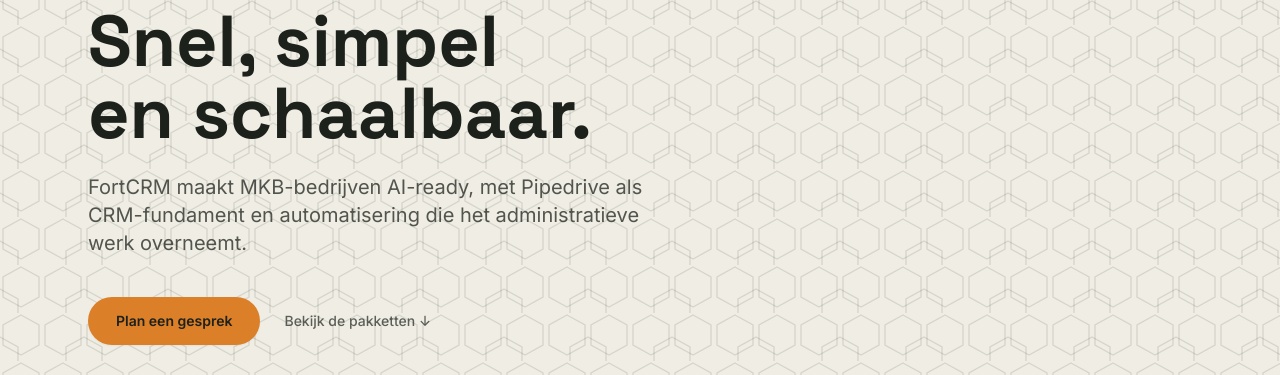
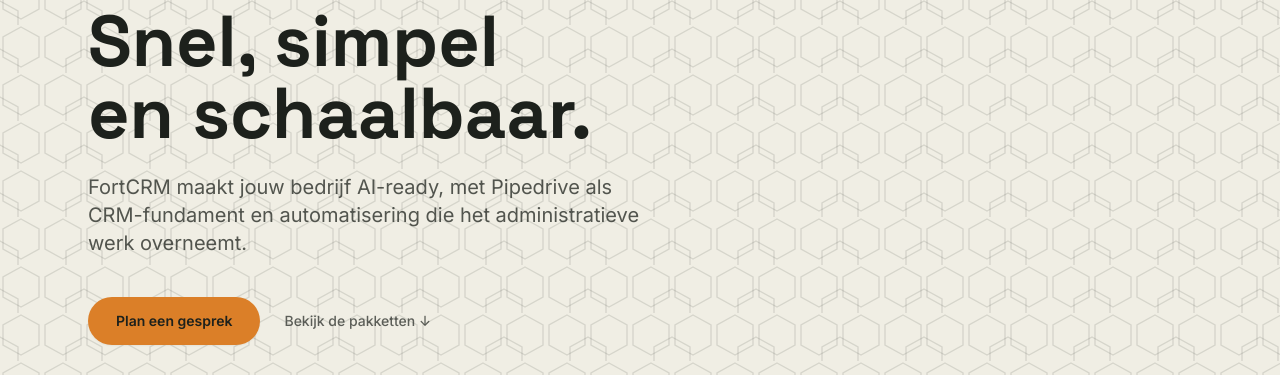
Before and after one commit to jooozt/fortcrm-website, a Jekyll site: the page built from index.html, in a window 1280 px wide and 900 px high. Shown: the part 236-611 px from the top of the window. Built offline with Jekyll 4.4.1, drawn with Linux system fonts in a browser that asks for light colours; nearby versions of some CDN libraries.

Commit message:
Mobiele nav-spacing, hero-tekst en vastgezette eerste tabelkolom
- Hamburgerknop krijgt meer ruimte t.o.v. de CTA-knop op mobiel.
- Hero-tekst "MKB-bedrijven" vervangen door "jouw bedrijf".
- Eerste kolom van de pakketten-vergelijkingstabel is nu sticky bij
  horizontaal scrollen op mobiel, met een achtergrondkleur die exact
  overeenkomt met de getinte sectie-achtergrond (geen zichtbare naad
  of scheidingslijn meer).

Co-Authored-By: Claude Sonnet 5 <noreply@anthropic.com>

```diff
--- a/_includes/nav.html
+++ b/_includes/nav.html
@@ -108,7 +108,7 @@
       <a href="{{ nav_home }}/#contact" class="btn btn-sm border-none bg-vermiljoen hover:bg-vermiljoen/90 text-inkt font-semibold normal-case rounded-full px-3.5 sm:px-5">
         {{ t_cta }}
       </a>
-      <button id="menu-toggle" aria-label="{{ t_menu_open }}" class="md:hidden flex flex-col justify-center gap-1.5 w-8 h-8 flex-shrink-0">
+      <button id="menu-toggle" aria-label="{{ t_menu_open }}" class="md:hidden flex flex-col justify-center gap-1.5 w-8 h-8 flex-shrink-0 ml-3">
         <span class="block w-6 h-0.5 bg-inkt rounded-full"></span>
         <span class="block w-6 h-0.5 bg-inkt rounded-full"></span>
         <span class="block w-6 h-0.5 bg-inkt rounded-full"></span>
--- a/index.html
+++ b/index.html
@@ -26,7 +26,7 @@ translation_url: /en/
       Snel, simpel<br>en schaalbaar.
     </h1>
     <p class="mt-6 text-lg md:text-xl text-inkt/75 max-w-xl leading-relaxed">
-      FortCRM maakt MKB-bedrijven AI-ready, met Pipedrive als CRM-fundament en automatisering die het administratieve werk overneemt.
+      FortCRM maakt jouw bedrijf AI-ready, met Pipedrive als CRM-fundament en automatisering die het administratieve werk overneemt.
     </p>
     <div class="mt-10 flex flex-wrap items-center gap-6">
       <a href="#contact" class="btn border-none bg-vermiljoen hover:bg-vermiljoen/90 text-inkt font-semibold normal-case rounded-full px-7">
@@ -200,7 +200,7 @@ translation_url: /en/
       <table class="w-full border-collapse min-w-[640px]">
         <thead>
           <tr>
-            <th class="text-left pb-6 pr-6 align-bottom font-normal text-xs text-inkt/40 leading-snug">💡 Tip: klik op een icoontje en druk op Tab</th>
+            <th class="sticky left-0 z-10 bg-[#e1e3d9] dark:bg-[#232b25] text-left pb-6 pr-6 align-bottom font-normal text-xs text-inkt/40 leading-snug">💡 Tip: klik op een icoontje en druk op Tab</th>
             <th class="pb-6 px-6 align-bottom text-center font-normal">
               <span class="block w-2.5 h-2.5 rounded-full bg-viridiaan mx-auto mb-3"></span>
               <h3 class="font-display font-semibold text-lg text-inkt">Volledig ontzorgd</h3>
@@ -221,76 +221,76 @@ translation_url: /en/
         </thead>
         <tbody>
           <tr class="border-t border-inkt/10">
-            <th scope="row" class="text-left font-normal text-inkt/80 py-4 pr-6 align-middle">Proces volledig in kaart</th>
+            <th scope="row" class="sticky left-0 z-10 bg-[#e1e3d9] dark:bg-[#232b25] text-left font-normal text-inkt/80 py-4 pr-6 align-middle">Proces volledig in kaart</th>
             <td class="text-center py-4 px-6">{% include pakket-cell.html type="yes" tooltip="Wij brengen het volledige proces in kaart, inclusief uitzonderingen en randgevallen, en optimaliseren waar nodig." %}</td>
             <td class="text-center py-4 px-6">{% include pakket-cell.html type="partial" tooltip="We brengen samen het hoofdproces scherp in kaart: de belangrijkste stappen en knelpunten, niet elke uitzondering." %}</td>
             <td class="text-center py-4 px-6">{% include pakket-cell.html type="no" tooltip="Alleen tijdens de intake helpen we het hoofdproces scherp te krijgen; de rest werk je zelf verder uit." %}</td>
           </tr>
           <tr class="border-t border-inkt/10">
-            <th scope="row" class="text-left font-normal text-inkt/80 py-4 pr-6 align-middle">Pipedrive-inrichting voor de hele organisatie</th>
+            <th scope="row" class="sticky left-0 z-10 bg-[#e1e3d9] dark:bg-[#232b25] text-left font-normal text-inkt/80 py-4 pr-6 align-middle">Pipedrive-inrichting voor de hele organisatie</th>
             <td class="text-center py-4 px-6">{% include pakket-cell.html type="yes" tooltip="Wij richten alle pipelines, custom fields, rapportages en gebruikersrollen in, afgestemd op je hele organisatie. Inclusief migratie van je bestaande data." %}</td>
             <td class="text-center py-4 px-6">{% include pakket-cell.html type="partial" tooltip="We richten samen de kernpipeline(s), custom fields en basisrapportages in, inclusief migratie van je bestaande data. Jouw team leert het zelf uitbreiden." %}</td>
             <td class="text-center py-4 px-6">{% include pakket-cell.html type="no" tooltip="Wij zetten één pipeline neer met de essentiële velden en een startrapportage, als fundament om op te bouwen. Migratie van bestaande data doe je zelf." %}</td>
           </tr>
           <tr class="border-t border-inkt/10">
-            <th scope="row" class="text-left font-normal text-inkt/80 py-4 pr-6 align-middle">Systeemintegraties</th>
+            <th scope="row" class="sticky left-0 z-10 bg-[#e1e3d9] dark:bg-[#232b25] text-left font-normal text-inkt/80 py-4 pr-6 align-middle">Systeemintegraties</th>
             <td class="text-center py-4 px-6">{% include pakket-cell.html type="yes" tooltip="Wij koppelen je CRM aan bestaande systemen, zodat er geen eilandjes ontstaan." %}</td>
             <td class="text-center py-4 px-6">{% include pakket-cell.html type="partial" tooltip="We zetten samen de belangrijkste koppeling(en) op. Verdere integraties bouw je later zelf uit." %}</td>
             <td class="text-center py-4 px-6">{% include pakket-cell.html type="no" tooltip="Niet inbegrepen; je regelt systeemintegraties zelf, eventueel los af te nemen." %}</td>
           </tr>
           <tr class="border-t border-inkt/10">
-            <th scope="row" class="text-left font-normal text-inkt/80 py-4 pr-6 align-middle">Wij beheren het CRM na livegang</th>
+            <th scope="row" class="sticky left-0 z-10 bg-[#e1e3d9] dark:bg-[#232b25] text-left font-normal text-inkt/80 py-4 pr-6 align-middle">Wij beheren het CRM na livegang</th>
             <td class="text-center py-4 px-6">{% include pakket-cell.html type="yes" tooltip="Wij beheren gebruikers, licenties, rechten en updates doorlopend. Jij kijkt er niet naar om." %}</td>
             <td class="text-center py-4 px-6">{% include pakket-cell.html type="partial" tooltip="Kleine aanpassingen en gebruikersbeheer doe je zelf na livegang. Wij staan achter de hand bij grotere wijzigingen." %}</td>
             <td class="text-center py-4 px-6">{% include pakket-cell.html type="no" tooltip="Je beheert alles zelf vanaf dag één: gebruikers, velden, rechten, licenties." %}</td>
           </tr>
           <tr class="border-t border-inkt/10">
-            <th scope="row" class="text-left font-normal text-inkt/80 py-4 pr-6 align-middle">Automatisering / workflows</th>
+            <th scope="row" class="sticky left-0 z-10 bg-[#e1e3d9] dark:bg-[#232b25] text-left font-normal text-inkt/80 py-4 pr-6 align-middle">Automatisering / workflows</th>
             <td class="text-center py-4 px-6">{% include pakket-cell.html type="yes" tooltip="5-8 workflows, door ons gebouwd én onderhouden." %}</td>
             <td class="text-center py-4 px-6">{% include pakket-cell.html type="partial" tooltip="3-5 workflows, samen gebouwd. Jij breidt ze daarna zelf uit." %}</td>
             <td class="text-center py-4 px-6">{% include pakket-cell.html type="no" tooltip="2-3 kant-en-klare workflow-blauwdrukken om zelf te activeren en uit te breiden." %}</td>
           </tr>
           <tr class="border-t border-inkt/10">
-            <th scope="row" class="text-left font-normal text-inkt/80 py-4 pr-6 align-middle">Training voor je team</th>
+            <th scope="row" class="sticky left-0 z-10 bg-[#e1e3d9] dark:bg-[#232b25] text-left font-normal text-inkt/80 py-4 pr-6 align-middle">Training voor je team</th>
             <td class="text-center py-4 px-6">{% include pakket-cell.html type="partial" tooltip="Je team leert het CRM te gebruiken in de dagelijkse praktijk. Het beheer nemen wij voor onze rekening." %}</td>
             <td class="text-center py-4 px-6">{% include pakket-cell.html type="yes" tooltip="Je team leert tijdens de implementatie zowel het CRM te gebruiken als het zelf te beheren en uit te breiden." %}</td>
             <td class="text-center py-4 px-6">{% include pakket-cell.html type="partial" tooltip="Je krijgt uitleg gericht op het beheer van het CRM. Trainen in dagelijks gebruik door het team zit hier niet bij." %}</td>
           </tr>
           <tr class="border-t border-inkt/10">
-            <th scope="row" class="text-left font-normal text-inkt/80 py-4 pr-6 align-middle">Licentiebeheer inbegrepen</th>
+            <th scope="row" class="sticky left-0 z-10 bg-[#e1e3d9] dark:bg-[#232b25] text-left font-normal text-inkt/80 py-4 pr-6 align-middle">Licentiebeheer inbegrepen</th>
             <td class="text-center py-4 px-6">{% include pakket-cell.html type="yes" tooltip="Wij regelen en beheren je Pipedrive-licenties doorlopend." %}</td>
             <td class="text-center py-4 px-6">{% include pakket-cell.html type="no" tooltip="Je beheert je eigen Pipedrive-licenties na livegang." %}</td>
             <td class="text-center py-4 px-6">{% include pakket-cell.html type="no" tooltip="Je beheert je eigen Pipedrive-licenties vanaf dag één." %}</td>
           </tr>
           <tr class="border-t border-inkt/10">
-            <th scope="row" class="text-left font-normal text-inkt/80 py-4 pr-6 align-middle">Data-analyse &amp; rapportage</th>
+            <th scope="row" class="sticky left-0 z-10 bg-[#e1e3d9] dark:bg-[#232b25] text-left font-normal text-inkt/80 py-4 pr-6 align-middle">Data-analyse &amp; rapportage</th>
             <td class="text-center py-4 px-6">{% include pakket-cell.html type="yes" tooltip="Wij halen doorlopend inzicht uit je CRM-data en zetten dat om in heldere, bruikbare rapportages." %}</td>
             <td class="text-center py-4 px-6">{% include pakket-cell.html type="partial" tooltip="We zetten samen de basisrapportages op. Verdere data-analyse pak je later zelf op." %}</td>
             <td class="text-center py-4 px-6">{% include pakket-cell.html type="no" tooltip="Niet inbegrepen; je zet zelf rapportages en analyses op met de meegeleverde startrapportage als basis." %}</td>
           </tr>
           <!-- TODO: bevestig of ambitiegesprek/SLA voor Zelfstandig echt optioneel/niet inbegrepen zijn -->
           <tr class="border-t border-inkt/10">
-            <th scope="row" class="text-left font-normal text-inkt/80 py-4 pr-6 align-middle">Maandelijks ambitiegesprek</th>
+            <th scope="row" class="sticky left-0 z-10 bg-[#e1e3d9] dark:bg-[#232b25] text-left font-normal text-inkt/80 py-4 pr-6 align-middle">Maandelijks ambitiegesprek</th>
             <td class="text-center py-4 px-6">{% include pakket-cell.html type="yes" tooltip="Elke maand kijken we samen vooruit: wat werkt, wat kan beter, waar liggen de volgende kansen." %}</td>
             <td class="text-center py-4 px-6">{% include pakket-cell.html type="yes" tooltip="Elke maand kijken we samen vooruit: wat werkt, wat kan beter, waar liggen de volgende kansen." %}</td>
             <td class="text-center py-4 px-6">{% include pakket-cell.html type="no" tooltip="Niet standaard inbegrepen; desgewenst los af te nemen." %}</td>
           </tr>
           <tr class="border-t border-inkt/10">
-            <th scope="row" class="text-left font-normal text-inkt/80 py-4 pr-6 align-middle">Jaarlijkse SLA inbegrepen<sup class="text-vermiljoen">**</sup></th>
+            <th scope="row" class="sticky left-0 z-10 bg-[#e1e3d9] dark:bg-[#232b25] text-left font-normal text-inkt/80 py-4 pr-6 align-middle">Jaarlijkse SLA inbegrepen<sup class="text-vermiljoen">**</sup></th>
             <td class="text-center py-4 px-6">{% include pakket-cell.html type="yes" tooltip="Beheer, kleine aanpassingen en support vallen onder de doorlopende SLA." %}</td>
             <td class="text-center py-4 px-6">{% include pakket-cell.html type="yes" tooltip="Beheer, kleine aanpassingen en support vallen onder de doorlopende SLA." %}</td>
             <td class="text-center py-4 px-6">{% include pakket-cell.html type="no" tooltip="Niet standaard inbegrepen; neem desgewenst een strippenkaart voor losse support-uren." %}</td>
           </tr>
           <!-- TODO: bevestig doorlooptijden, dit zijn inschattingen -->
           <tr class="border-t border-inkt/10">
-            <th scope="row" class="text-left font-normal text-inkt/80 py-4 pr-6 align-middle">Doorlooptijd</th>
+            <th scope="row" class="sticky left-0 z-10 bg-[#e1e3d9] dark:bg-[#232b25] text-left font-normal text-inkt/80 py-4 pr-6 align-middle">Doorlooptijd</th>
             <td class="text-center py-4 px-6 font-mono text-sm text-inkt/70">3-6 weken</td>
             <td class="text-center py-4 px-6 font-mono text-sm text-inkt/70">4-8 weken</td>
             <td class="text-center py-4 px-6 font-mono text-sm text-inkt/70">2-4 weken</td>
           </tr>
           <!-- TODO: dit zijn logisch afgeleide richtprijzen o.b.v. scope/doorlooptijd per pakket, geen definitieve prijzen -->
           <tr class="border-t border-b border-inkt/10">
-            <th scope="row" class="text-left font-normal text-inkt/80 py-4 pr-6 align-middle">Investering<sup class="text-vermiljoen">*</sup></th>
+            <th scope="row" class="sticky left-0 z-10 bg-[#e1e3d9] dark:bg-[#232b25] text-left font-normal text-inkt/80 py-4 pr-6 align-middle">Investering<sup class="text-vermiljoen">*</sup></th>
             <td class="text-center py-4 px-6 font-display font-semibold">Vanaf €6.950</td>
             <td class="text-center py-4 px-6 font-display font-semibold">Vanaf €3.950</td>
             <td class="text-center py-4 px-6 font-display font-semibold">Vanaf €1.950</td>
```
Also changed, not shown: en/index.html (+13 -13 lines).
